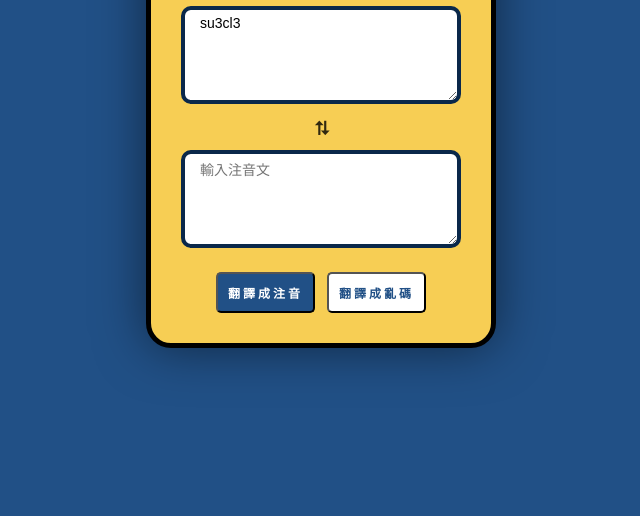
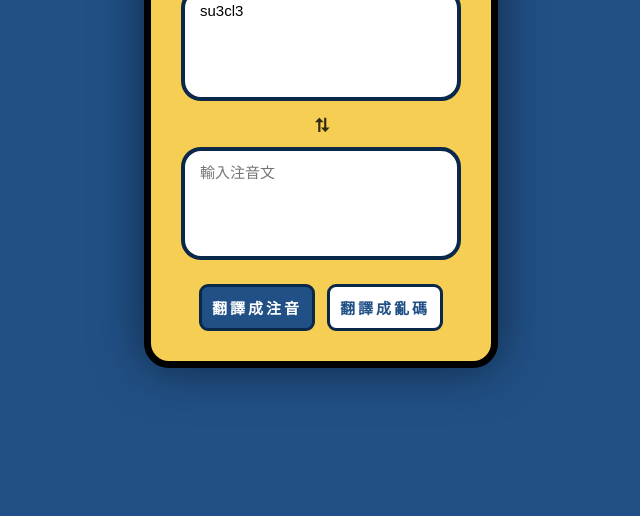
Before and after one commit to zrtian0819/Mistcoding, a plain HTML site: page index.html in a window 1280 px wide. Shown: the part 284-800 px from the top of the page, without its empty margins (319-959 px from the left). Drawn offline with nearby package versions, Linux system fonts and the light colour scheme.

Commit message:
介面優化及補「ㄦ」的翻譯

```diff
--- a/index.html
+++ b/index.html
@@ -35,7 +35,7 @@
         z-index: 1;
         background-color: #F7CE54;
         width: 280px;
-        border: 5px solid black;
+        border: 7px solid black;
         transition: 0.5s;
         min-width: 230px;
       }
@@ -61,12 +61,14 @@
 
       textarea {
         width: 100%;
-        padding: 5px 15px;
-        font-size: 14px;
+        padding: 10px 15px;
+        font-size: 15px;
         box-sizing: border-box;
         outline: none;
+        resize: none;
         border: solid 4px #0a284a;
-        border-radius: 10px;
+        border-radius: 20px;
+        overflow:auto;
       }
 
       textarea:active{
@@ -81,14 +83,17 @@
 
       button {
         padding: 10px 10px;
-        border-radius: 5px;
+        border-radius: 9px;
         margin: 0 6px 0 6px;
-        font-size: 12px;
+        font-size: 15px;
         font-weight: 700;
         letter-spacing: 3px;
-        transition: 0.3s;
-        /* border: 50px; */
+        transition: 2s;
+        border: 3px solid #0a284a;
+        cursor: pointer;
+
       }
+
       button.blu {
         background-color: #215086;
         color: white;
@@ -98,7 +103,12 @@
         color: #215086;
       }
       button:hover {
-        transform: scale(1.07);
+        /* transform: scale(1.05); */
+        transition: 0.5s;
+      }
+      button:active{
+        transform: scale(0.95);
+        transition: 0s;
       }
 
       #input #output {
@@ -132,7 +142,7 @@
     <script>
         console.clear()
 
-        var chineseCode = "A;ㄇ|B;ㄖ|C;ㄏ|D;ㄎ|E;ㄍ|F;ㄑ|G;ㄕ|H;ㄘ|I;ㄛ|J;ㄨ|K;ㄜ|L;ㄠ|M;ㄩ|N;ㄙ|O;ㄟ|P;ㄣ|Q;ㄆ|R;ㄐ|S;ㄋ|T;ㄔ|U;ㄧ|V;ㄒ|W;ㄊ|X;ㄌ|Y;ㄗ|Z;ㄈ|/;ㄥ|1;ㄅ|2;ㄉ|3;ˇ|4;ˋ|5;ㄓ|6;ˊ|7;˙|8;ㄚ|9;ㄞ|0;ㄢ|.;ㄡ|,;ㄝ"
+        var chineseCode = "A;ㄇ|B;ㄖ|C;ㄏ|D;ㄎ|E;ㄍ|F;ㄑ|G;ㄕ|H;ㄘ|I;ㄛ|J;ㄨ|K;ㄜ|L;ㄠ|M;ㄩ|N;ㄙ|O;ㄟ|P;ㄣ|Q;ㄆ|R;ㄐ|S;ㄋ|T;ㄔ|U;ㄧ|V;ㄒ|W;ㄊ|X;ㄌ|Y;ㄗ|Z;ㄈ|/;ㄥ|1;ㄅ|2;ㄉ|3;ˇ|4;ˋ|5;ㄓ|6;ˊ|7;˙|8;ㄚ|9;ㄞ|0;ㄢ|.;ㄡ|,;ㄝ|-;ㄦ"
 
         var chineseList = chineseCode.split("|")
         for(var i=0; i<chineseList.length;i++){
@@ -207,7 +217,6 @@
 
         })
 
-        alert("歡迎使用,請按下Enter試試")
 
     </script>
 
```
